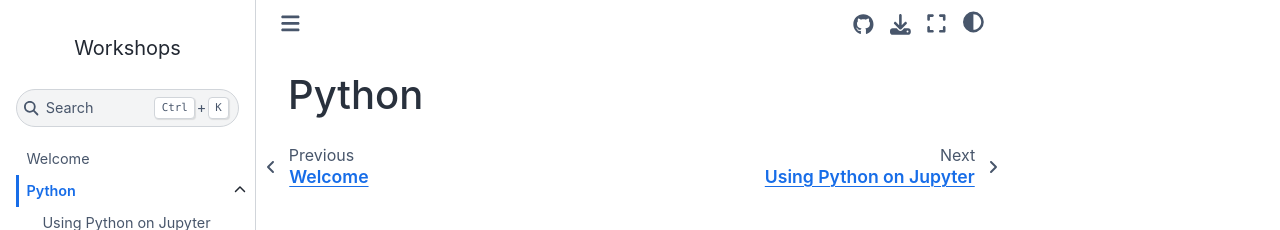
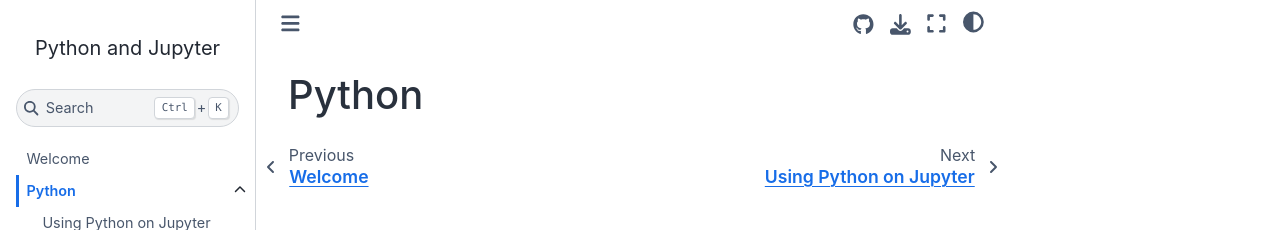
Before and after one commit to opendata-education/en_Python-and-Jupyter, a Jupyter Book: the page built from content/exercises/Python.md, in a window 1280 px wide. Shown: the top 230 px of the page. Built offline with Jupyter Book 1.0.4 settings and Sphinx 7.4.7 and the Sphinx Book theme 1.1.4, drawn with Linux system fonts in a browser that asks for light colours.

Commit message:
Update _config.yml

```diff
--- a/content/_config.yml
+++ b/content/_config.yml
@@ -5,7 +5,7 @@
 
 #######################################################################################
 # Book settings
-title                       : Workshops  # The title of the book. Will be placed in the left navbar.
+title                       : Python and Jupyter  # The title of the book. Will be placed in the left navbar.
 author                      : HIP Education and Open Data Team  # The author of the book
 copyright                   : "2022"  # Copyright year to be placed in the footer
 logo                        : images/logo.png  # A path to the book logo
@@ -46,7 +46,7 @@ html:
     </div>
   google_analytics_id       : ""  # A GA id that can be used to track book views.
   home_page_in_navbar       : true  # Whether to include your home page in the left Navigation Bar
-  baseurl                   : "https://opendata-education.github.io/Workshops/intro.html"  # The base URL where your book will be hosted. Used for creating image previews and social links. e.g.: https://mypage.com/mybook/
+  baseurl                   : "https://opendata-education.github.io/en_Python-and-Jupyter/intro.html"  # The base URL where your book will be hosted. Used for creating image previews and social links. e.g.: https://mypage.com/mybook/
   comments:
     hypothesis              : false
     utterances              : false
@@ -67,7 +67,7 @@ launch_buttons:
   colab_url                 : https://colab.research.google.com # The URL of Google Colab (e.g., https://colab.research.google.com)
 
 repository:
-  url                       : https://github.com/opendata-education/en_Workshops  # The URL to your book's repository
+  url                       : https://github.com/opendata-education/en_Python-and-Jupyter  # The URL to your book's repository
   path_to_book              : "content"  # A path to your book's folder, relative to the repository root.
   branch                    : "main"  # Which branch of the repository should be used when creating links
 
```
